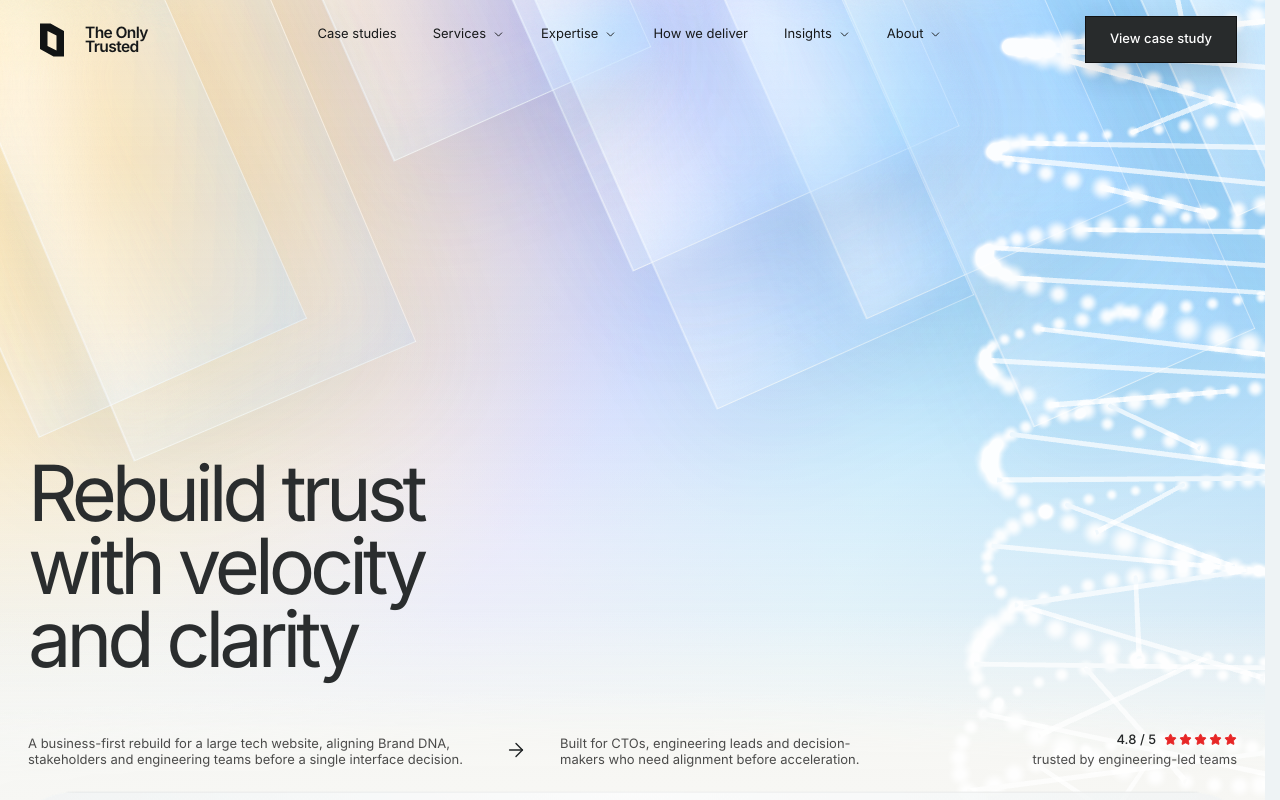
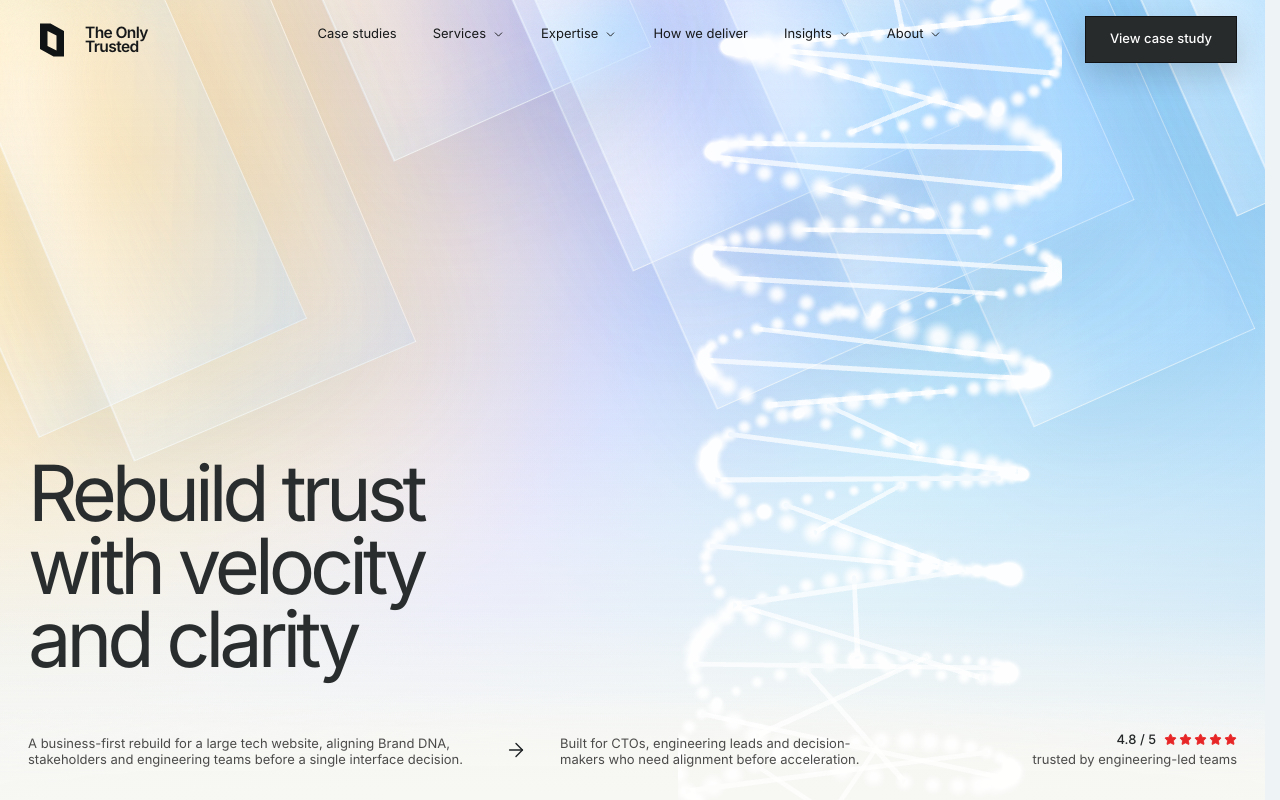
Before and after one commit to sergefomichev/Project7, a React (Vite) app: page / in a window 1280 px wide. Shown: the top 800 px of the page. Built offline with nearby package versions, Linux system fonts and the light colour scheme.

Commit message:
Fix section spacing and DNA responsiveness

```diff
--- a/src/App.tsx
+++ b/src/App.tsx
@@ -611,7 +611,7 @@ function BrandDnaSection() {
       <div className="pointer-events-none absolute inset-y-0 right-[max(1.25rem,calc((100vw-1480px)/2+1.75rem))] w-px bg-black/[0.06]" />
       <div className="pointer-events-none absolute inset-x-0 top-0 h-px bg-black/[0.06]" />
 
-      <div className="relative mx-auto max-w-[1480px] px-5 pb-24 pt-28 sm:px-6 sm:pb-32 sm:pt-32 lg:px-7 lg:pb-40">
+      <div className="relative mx-auto max-w-[1480px] px-5 pb-24 pt-[120px] sm:px-6 sm:pb-32 lg:px-7 lg:pb-40">
         <div className="mx-auto mb-12 max-w-[980px] text-center">
           <div className="t-chip-reveal t-hover-lift mb-6 inline-flex items-center gap-2 rounded-[10px] border border-black/10 bg-white px-3 py-2 text-[14px] font-medium text-[#3c3d40] shadow-[0_10px_28px_rgba(30,30,30,0.08)]">
             <Timer size={16} weight="fill" className="text-black/32" />
--- a/src/styles.css
+++ b/src/styles.css
@@ -58,14 +58,15 @@ a {
 }
 
 .dna-shader {
-  left: min(73vw, calc((100vw + min(1480px, 100vw)) / 2 - 300px));
-  width: clamp(360px, 34vw, 560px);
+  left: clamp(55vw, calc(50vw + min(1480px, 100vw) * 0.18), 68vw);
+  width: clamp(300px, 30vw, 520px);
+  transform: translateX(-50%);
 }
 
 @media (max-width: 1180px) {
   .dna-shader {
-    left: 57vw;
-    width: 390px;
+    left: clamp(58vw, 66vw, 70vw);
+    width: clamp(260px, 31vw, 360px);
   }
 }
 
@@ -101,8 +102,6 @@ a {
 }
 
 .align-process-section {
-  margin-top: -72px;
-  padding-top: 72px;
   animation: brandDnaReveal 1ms linear both;
   animation-timeline: view();
   animation-range: entry 0% entry 44%;
```
